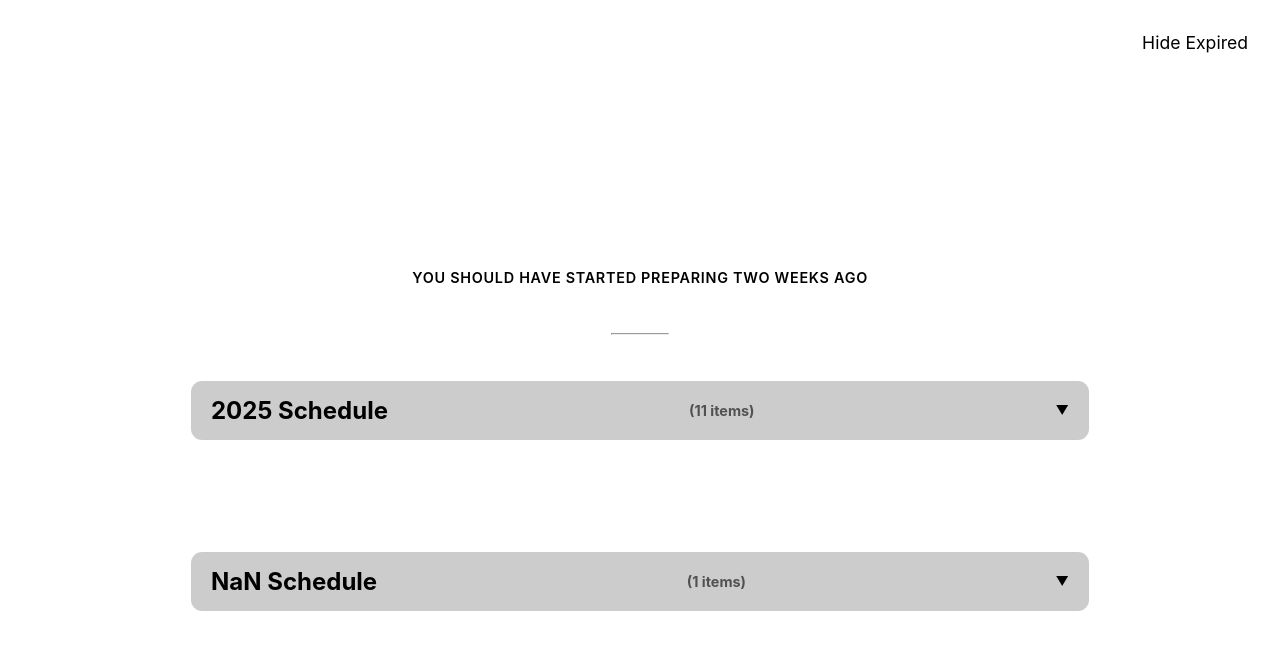
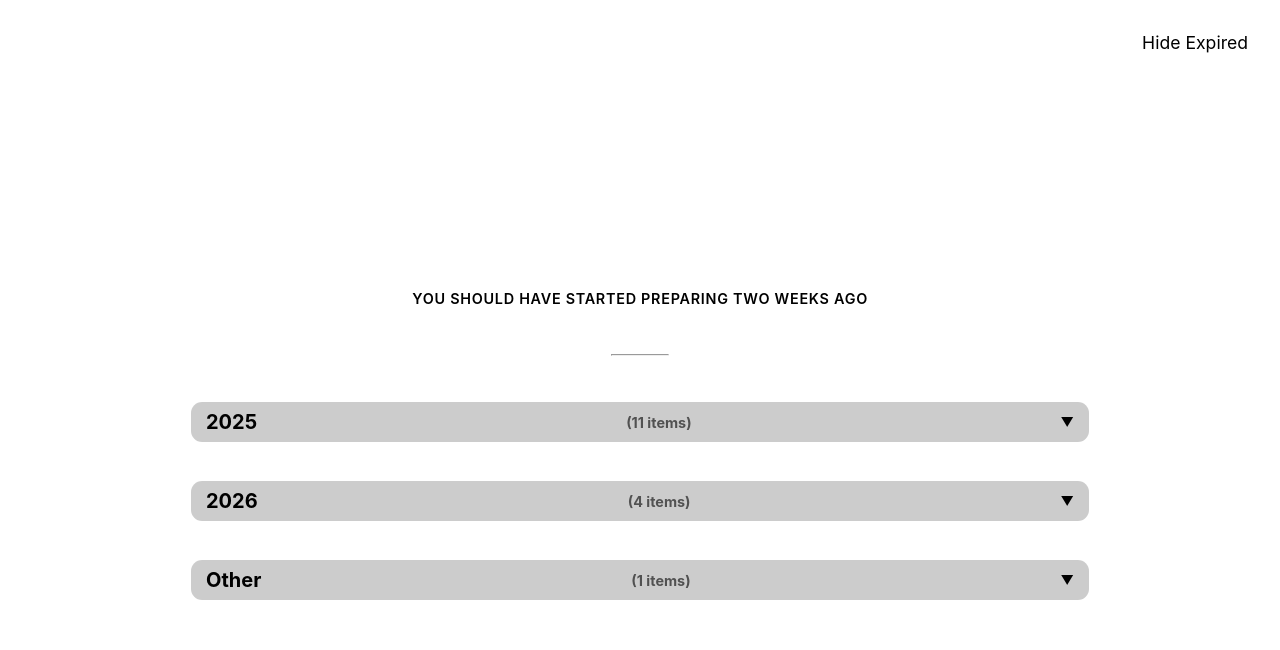
Before and after one commit to 71cj34/71cj34.github.io, a Jekyll site: the page exams/index.html, which Jekyll copies as it is, in a window 1280 px wide. Shown: the top 650 px of the page. Built offline with Jekyll 4.4.1, drawn with Linux system fonts in a browser that asks for light colours.

Commit message:
feat: NaN checking

```diff
--- a/exams/index.html
+++ b/exams/index.html
@@ -47,7 +47,7 @@
             max-width:900px;
             display:flex;
             flex-direction:column;
-            gap:10vh;
+            gap:3vh;
         }
         .event{
             text-align:center;
@@ -112,15 +112,15 @@
         .year-group {
             background: rgba(255, 255, 255, 0.05);
             border-radius: 12px;
-            margin-bottom: 20px;
+            margin-bottom: 10px;
             overflow: hidden;
             border: 1px solid rgba(255, 255, 255, 0.1);
             transition: all 0.3s ease;
         }
 
         .year-header {
-            padding: 15px 20px;
-            font-size: 1.5rem;
+            padding: 8px 15px;
+            font-size: 1.25rem;
             font-weight: bold;
             cursor: pointer;
             background: rgba(0, 0, 0, 0.2);
@@ -239,6 +239,11 @@
             {name:"MATH 2Z03 FINAL",date:new Date("2025-12-13T16:00:00")},
             {name:"COMPENG 2DI4 FINAL",date:new Date("2025-12-16T12:30:00")},
             {name:"END OF THE UNIVERSE",date:new Date("1219672405-02-24T21:51:32")},
+
+            {name:"COMPENG 2DX3 MIDTERM 1",date:new Date("2026-02-13T11:30:00")},
+            {name:"COMPENG 2DX3 MIDTERM 2",date:new Date("2026-03-20T11:30:00")},
+            {name:"ELECENG 2EI4 MIDTERM",date:new Date("2026-02-28T12:30:00")},
+            {name:"COMPENG 2CF3 MIDTERM",date:new Date("2026-02-24T18:30:00")},
         ];
 
         dates.sort((a, b) => a.date - b.date);
@@ -261,7 +266,14 @@
 
             const summary = document.createElement("summary");
             summary.className = "year-header";
-            summary.innerHTML = `<span>${year} Schedule</span> <small>(${groups[year].length} items)</small>`;
+
+            console.log(year);
+            console.log(typeof(year));
+            if (year == "NaN") {
+                summary.innerHTML = `<span>Other</span> <small>(${groups[year].length} items)</small>`;
+            } else {
+                summary.innerHTML = `<span>${year}</span> <small>(${groups[year].length} items)</small>`;
+            }
 
             const content = document.createElement("div");
             content.className = "year-content";
```
